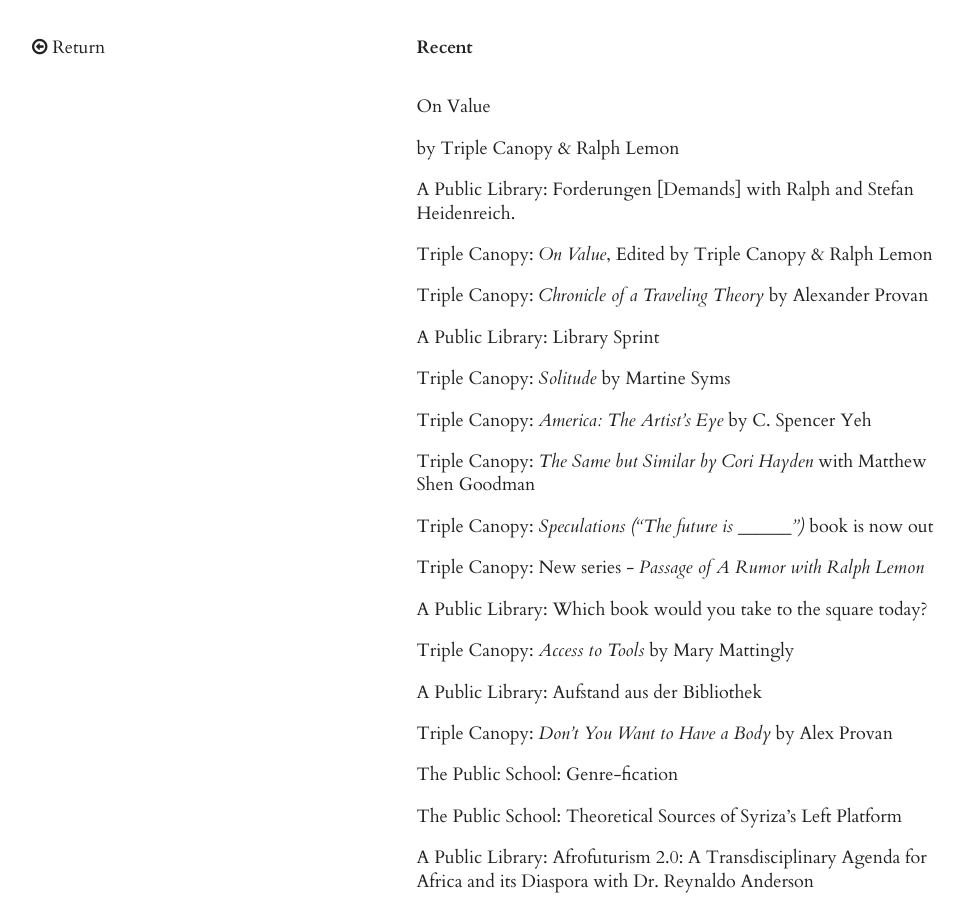
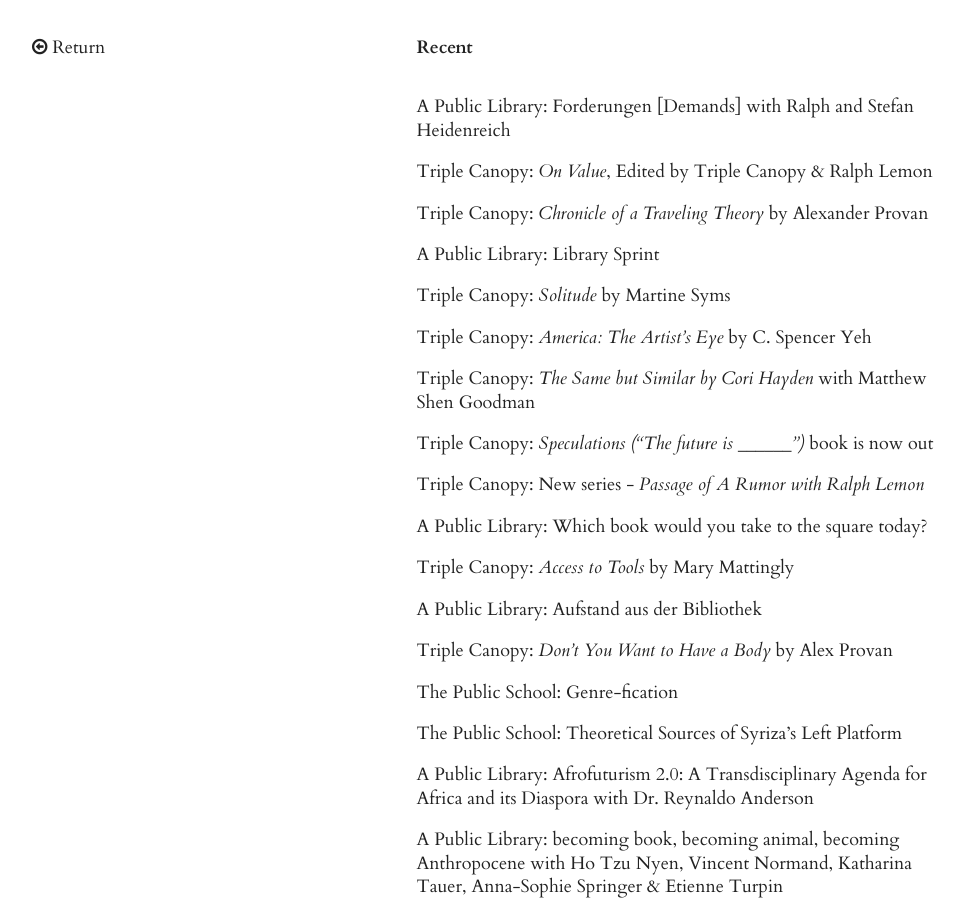
Before and after one commit to calebwaldorf/site, a Jekyll site: the page built from _posts/feed/2015-10-06-projects-feed.md, in a window 1280 px wide and 900 px high. Shown: the whole window, without its empty margins (6-971 px from the left). Built offline with Jekyll 4.4.1, drawn with Linux system fonts in a browser that asks for light colours; nearby versions of some CDN libraries.

Commit message:
formatting issue

```diff
--- a/_posts/feed/2015-10-06-projects-feed.md
+++ b/_posts/feed/2015-10-06-projects-feed.md
@@ -3,10 +3,7 @@
 title: Recent
 category: feed
 ---
-On Value
-
-by Triple Canopy & Ralph Lemon
-*   A Public Library: [Forderungen [Demands] with Ralph and Stefan Heidenreich.](http://www.apubliclibrary.org/event/forderungen-demands/)
+*   A Public Library: [Forderungen [Demands] with Ralph and Stefan Heidenreich](http://www.apubliclibrary.org/event/forderungen-demands/)
 *   Triple Canopy: [*On Value*, Edited by Triple Canopy & Ralph Lemon](https://canopycanopycanopy.com/contents/on-value)
 *   Triple Canopy: [*Chronicle of a Traveling Theory*
 by Alexander Provan](https://canopycanopycanopy.com/contents/chronicle-of-a-traveling-theory)
```
